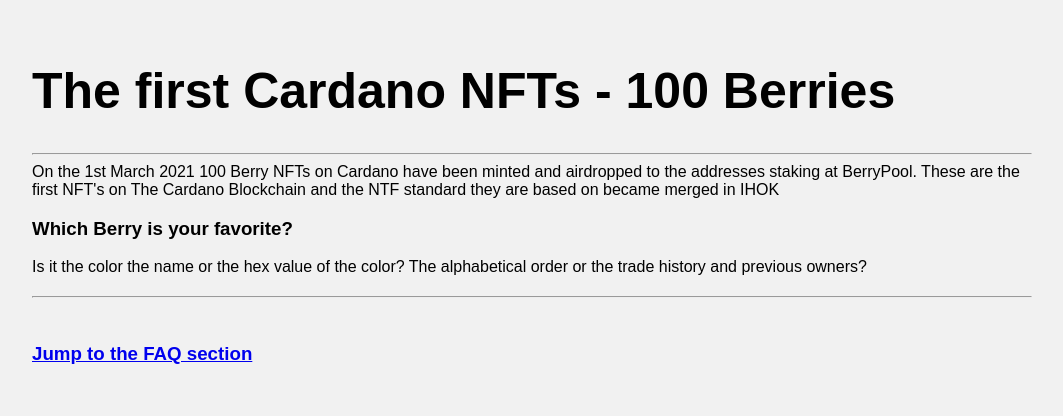
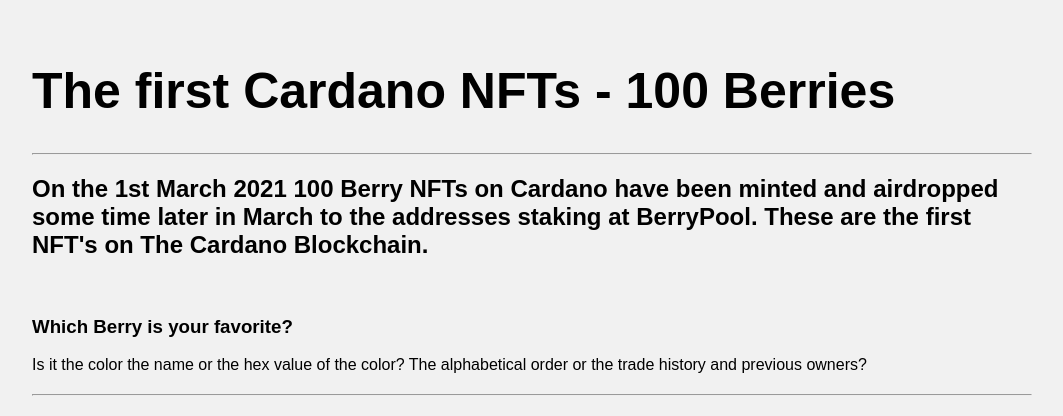
Before and after one commit to cardano-nft/BerryNFT, a plain HTML site: page index.html in a window 1280 px wide. Shown: the top 416 px of the page, without its empty margins (108-1171 px from the left). Drawn offline with Linux system fonts and the light colour scheme.

Commit message:
Update index.html

```diff
--- a/index.html
+++ b/index.html
@@ -116,7 +116,7 @@
 
 <h1>The first Cardano NFTs - 100 Berries</h1>
 <hr>
-On the 1st March 2021 100 Berry NFTs on Cardano have been minted and airdropped to the addresses staking at BerryPool. These are the first NFT's on The Cardano Blockchain and the NTF standard they are based on became merged in IHOK
+<h2>On the 1st March 2021 100 Berry NFTs on Cardano have been minted and airdropped some time later in March to the addresses staking at BerryPool. These are the first NFT's on The Cardano Blockchain. </h2>
 <br>
 <h3>Which Berry is your favorite? </h3>
 Is it the color the name or the hex value of the color? The alphabetical order or the trade history and previous owners?
```
